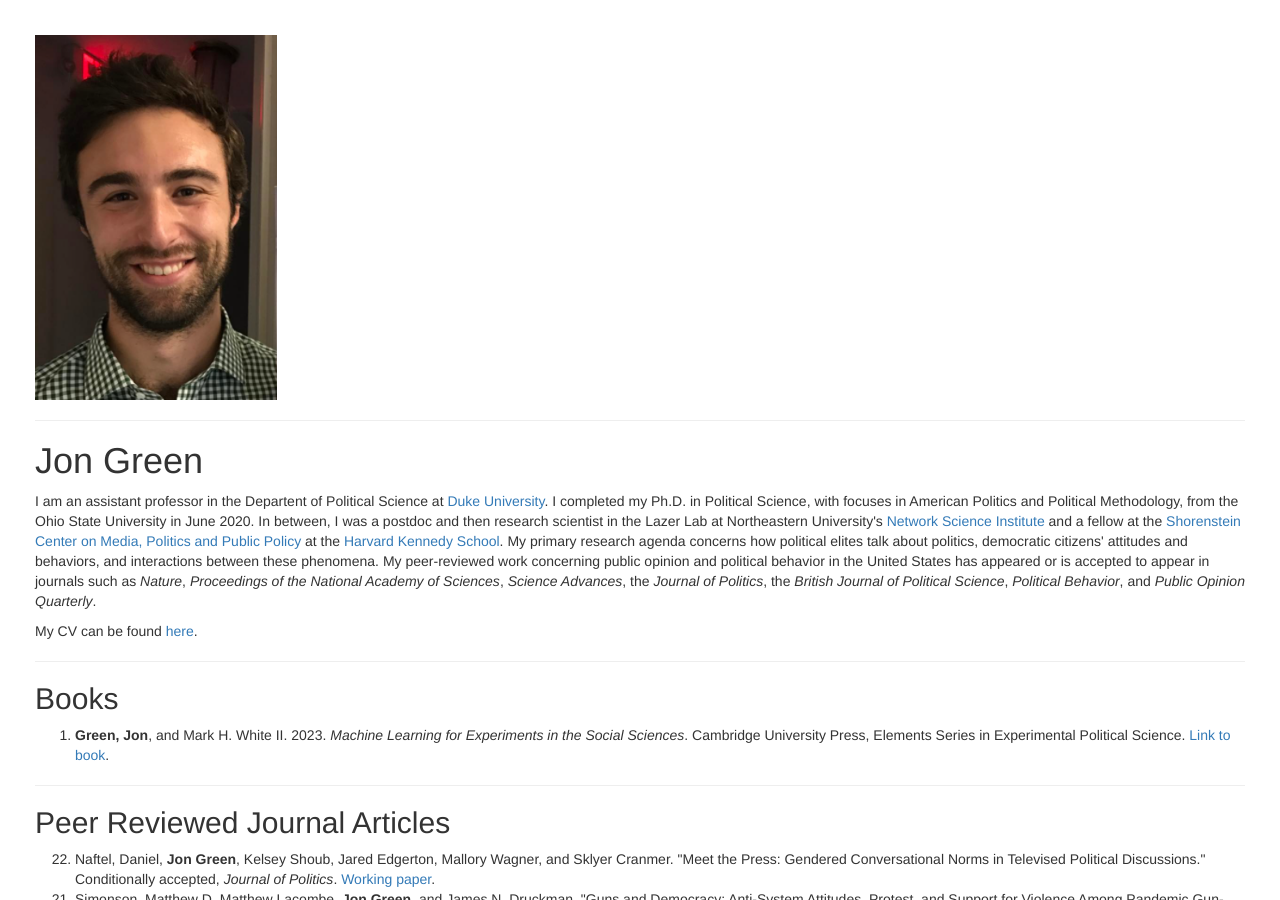
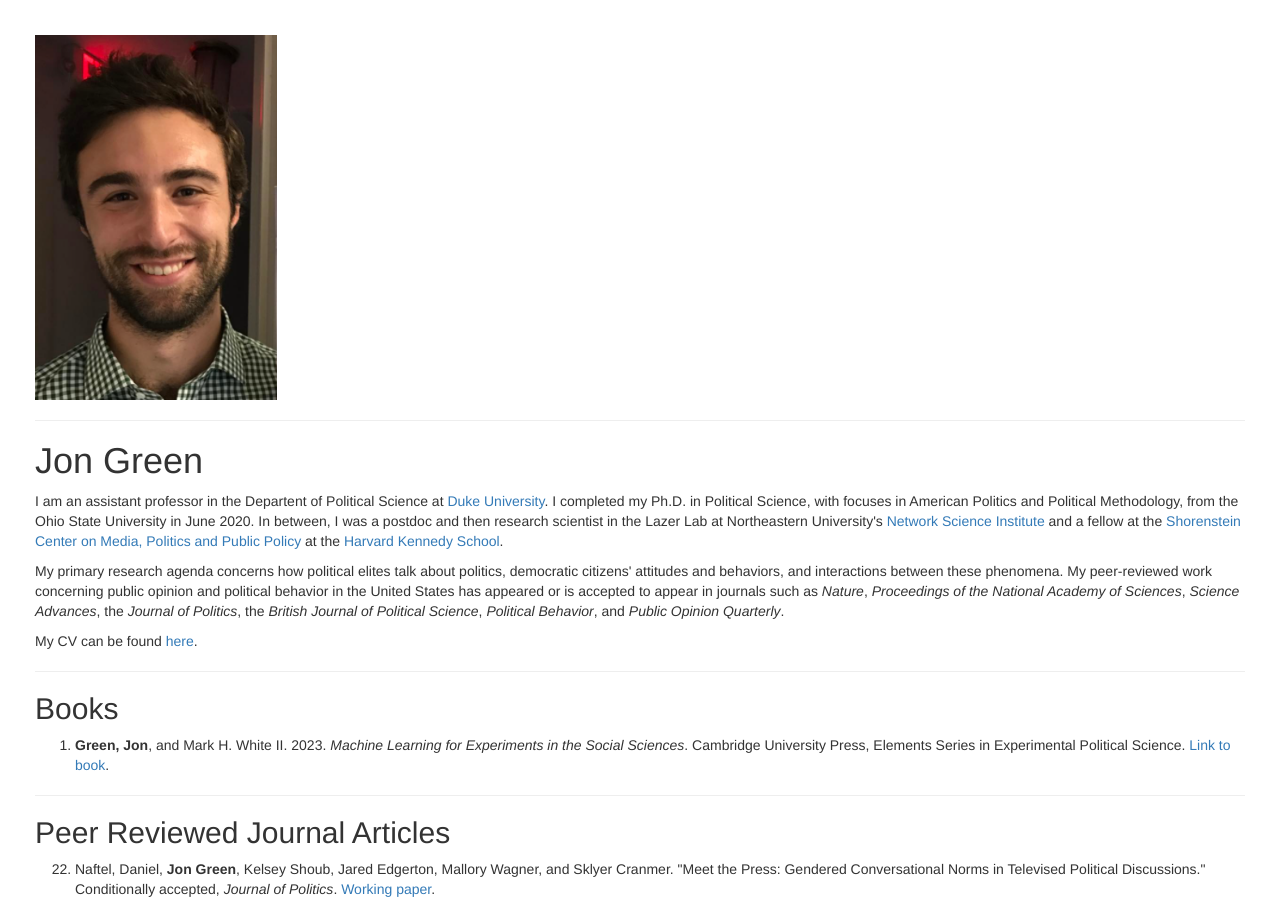
Before and after one commit to jgreen4919/jgreen4919.github.io, a Jekyll site: the page index.html, which Jekyll copies as it is, in a window 1280 px wide and 900 px high. Built offline with Jekyll 4.4.1, drawn with Linux system fonts in a browser that asks for light colours.

Commit message:
formatting

```diff
--- a/index.html
+++ b/index.html
@@ -27,9 +27,11 @@
   </header>
 
   <section>
-    <p>I am an assistant professor in the Departent of Political Science at <a href="https://polisci.duke.edu/">Duke University</a>. I completed my Ph.D. in Political Science, with focuses in American Politics and Political Methodology, from the Ohio State University in June 2020. In between, I was a postdoc and then research scientist in the Lazer Lab at Northeastern University's <a href="https://www.networkscienceinstitute.org/">Network Science Institute</a> and a fellow at the <a href="https://shorensteincenter.org/">Shorenstein Center on Media, Politics and Public Policy</a> at the <a href="hks.harvard.edu">Harvard Kennedy School</a>. My primary research agenda concerns how political elites talk about politics, democratic citizens' attitudes and behaviors, and interactions between these phenomena. My peer-reviewed work concerning public opinion and political behavior in the United States has appeared or is accepted to appear in journals such as <i>Nature</i>, <i>Proceedings of the National Academy of Sciences</i>, <i>Science Advances</i>, the <i>Journal of Politics</i>, the <i>British Journal of Political Science</i>, <i>Political Behavior</i>, and <i>Public Opinion Quarterly</i>.
+<p>I am an assistant professor in the Departent of Political Science at <a href="https://polisci.duke.edu/">Duke University</a>. I completed my Ph.D. in Political Science, with focuses in American Politics and Political Methodology, from the Ohio State University in June 2020. In between, I was a postdoc and then research scientist in the Lazer Lab at Northeastern University's <a href="https://www.networkscienceinstitute.org/">Network Science Institute</a> and a fellow at the <a href="https://shorensteincenter.org/">Shorenstein Center on Media, Politics and Public Policy</a> at the <a href="hks.harvard.edu">Harvard Kennedy School</a>.
 
-    <p>My CV can be found <a href="files/cv_current.pdf">here</a>.</p>
+<p>My primary research agenda concerns how political elites talk about politics, democratic citizens' attitudes and behaviors, and interactions between these phenomena. My peer-reviewed work concerning public opinion and political behavior in the United States has appeared or is accepted to appear in journals such as <i>Nature</i>, <i>Proceedings of the National Academy of Sciences</i>, <i>Science Advances</i>, the <i>Journal of Politics</i>, the <i>British Journal of Political Science</i>, <i>Political Behavior</i>, and <i>Public Opinion Quarterly</i>.</p>
+
+<p>My CV can be found <a href="files/cv_current.pdf">here</a>.</p>
         <hr>
     <h2>Books</h2>
     <ol reversed>
```
